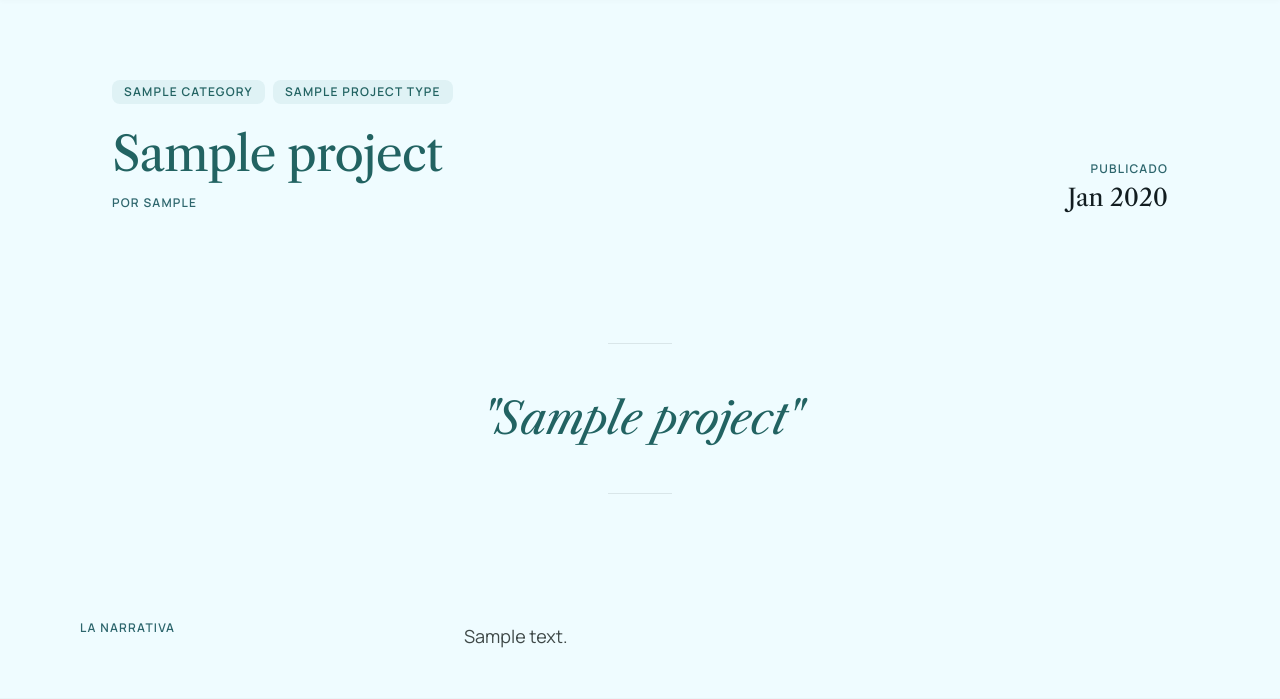
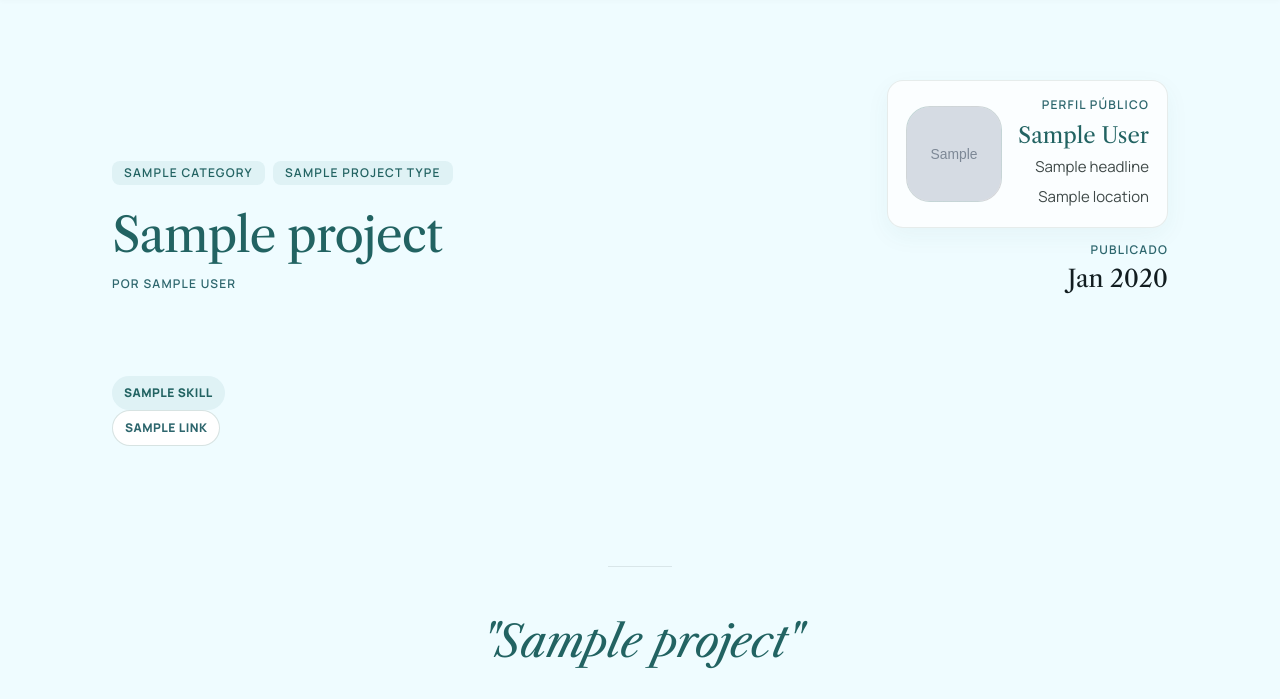
Before and after one commit to jpierre09/datapolis, a Django app: template apps/portfolio_projects/templates/portfolio_projects/project_detail.html in a window 1280 px wide. Shown: the part 80-779 px from the top of the page. Run offline with Django 5.2, Linux system fonts and the light colour scheme; the template is opened without the code that fills it: most values are stand-ins (such as "Sample title", 1, 10 or a date in 2020); grey boxes marked "Sample" are stand-in pictures; data that the repository does not hold is empty; some libraries are stand-ins or nearby versions.

Commit message:
Perfil publico actualizacion

```diff
--- a/apps/dashboard/models.py
+++ b/apps/dashboard/models.py
@@ -1,10 +1,10 @@
-from django.conf import settings
 from django.db import models
+from django.contrib.auth.models import User
 
 
 class PublicProfile(models.Model):
 	user = models.OneToOneField(
-		settings.AUTH_USER_MODEL,
+		User,
 		on_delete=models.CASCADE,
 		related_name="public_profile",
 	)
--- a/apps/portfolio_projects/templates/portfolio_projects/project_detail.html
+++ b/apps/portfolio_projects/templates/portfolio_projects/project_detail.html
@@ -31,9 +31,26 @@
                       <span class="badge-editorial">{{ project.project_type.name|default:project.project_type }}</span>
                   </div>
                   <h1 class="hero-title">{{ project.title }}</h1>
-                  <p class="hero-meta-label">Por {{ project.owner.get_full_name|default:project.owner.username }}</p>
+                  <p class="hero-meta-label">Por {{ project_profile.display_name }}</p>
               </div>
               <div class="hero-right">
+                  <div class="portfolio-author-card">
+                      <div class="portfolio-author-avatar">
+                          {% if project_profile.avatar_url %}
+                              <img src="{{ project_profile.avatar_url }}" alt="Avatar de {{ project_profile.display_name }}">
+                          {% else %}
+                              <span>{{ project_profile.display_name|slice:":1" }}</span>
+                          {% endif %}
+                      </div>
+                      <div class="portfolio-author-copy">
+                          <p class="hero-meta-label">Perfil público</p>
+                          <p class="portfolio-author-name">{{ project_profile.display_name }}</p>
+                          <p class="portfolio-author-headline">{{ project_profile.headline }}</p>
+                          {% if project_profile.location %}
+                              <p class="portfolio-author-location">{{ project_profile.location }}</p>
+                          {% endif %}
+                      </div>
+                  </div>
                   <div class="hero-meta">
                       <p class="hero-meta-label">Publicado</p>
                       <p class="hero-meta-value">{{ project.created_at|date:"M Y" }}</p>
@@ -41,6 +58,25 @@
               </div>
           </div>
       </section>
+
+      {% if project_profile.skills or project_profile.links %}
+          <section class="container-max portfolio-author-details">
+              {% if project_profile.skills %}
+                  <div class="portfolio-skill-chips portfolio-skill-chips--compact">
+                      {% for skill in project_profile.skills %}
+                          <span class="portfolio-skill-chip">{{ skill }}</span>
+                      {% endfor %}
+                  </div>
+              {% endif %}
+              {% if project_profile.links %}
+                  <div class="portfolio-link-row">
+                      {% for link in project_profile.links %}
+                          <a class="portfolio-link-pill" href="{{ link.url }}" target="_blank" rel="noopener noreferrer">{{ link.label }}</a>
+                      {% endfor %}
+                  </div>
+              {% endif %}
+          </section>
+      {% endif %}
 
       <!-- Pull Quote / Research Question -->
       <section class="pull-quote-section">
--- a/static/portfolio_projects/css/public_project.css
+++ b/static/portfolio_projects/css/public_project.css
@@ -143,8 +143,11 @@ main {
     .hero-right {
         grid-column: span 4;
         display: flex;
+        flex-direction: column;
+        gap: 16px;
         justify-content: flex-end;
         text-align: right;
+        align-items: flex-end;
     }
 }
 
@@ -670,6 +673,142 @@ main {
     line-height: 1.6;
 }
 
+.portfolio-profile-shell {
+    display: grid;
+    grid-template-columns: 1fr;
+    gap: 24px;
+    align-items: center;
+}
+
+@media(min-width: 768px) {
+    .portfolio-profile-shell {
+        grid-template-columns: auto 1fr;
+        gap: 32px;
+    }
+}
+
+.portfolio-profile-avatar,
+.portfolio-author-avatar {
+    width: 96px;
+    height: 96px;
+    border-radius: 24px;
+    overflow: hidden;
+    background: linear-gradient(135deg, rgba(34, 99, 98, 0.14), rgba(216, 167, 177, 0.25));
+    border: 1px solid rgba(34, 99, 98, 0.14);
+    display: flex;
+    align-items: center;
+    justify-content: center;
+    color: #226362;
+    font-family: 'Libre Caslon Text', Georgia, serif;
+    font-size: 36px;
+    font-weight: 400;
+    flex-shrink: 0;
+}
+
+.portfolio-profile-avatar img,
+.portfolio-author-avatar img {
+    width: 100%;
+    height: 100%;
+    object-fit: cover;
+}
+
+.portfolio-profile-copy {
+    display: flex;
+    flex-direction: column;
+    gap: 12px;
+}
+
+.portfolio-profile-kicker {
+    font-size: 12px;
+    font-weight: 700;
+    letter-spacing: 0.1em;
+    text-transform: uppercase;
+    color: #2d666d;
+}
+
+.portfolio-profile-bio,
+.portfolio-author-headline,
+.portfolio-author-location {
+    font-size: 15px;
+    line-height: 1.6;
+    color: #3f4948;
+}
+
+.portfolio-profile-location {
+    font-size: 13px;
+    font-weight: 600;
+    letter-spacing: 0.04em;
+    text-transform: uppercase;
+    color: #2d666d;
+}
+
+.portfolio-skill-chips,
+.portfolio-link-row {
+    display: flex;
+    flex-wrap: wrap;
+    gap: 10px;
+}
+
+.portfolio-skill-chips--compact {
+    margin-top: 20px;
+}
+
+.portfolio-skill-chip,
+.portfolio-link-pill {
+    display: inline-flex;
+    align-items: center;
+    justify-content: center;
+    border-radius: 999px;
+    padding: 8px 12px;
+    font-size: 12px;
+    font-weight: 700;
+    letter-spacing: 0.04em;
+    text-transform: uppercase;
+    text-decoration: none;
+}
+
+.portfolio-skill-chip {
+    background-color: rgba(127, 183, 190, 0.15);
+    color: #226362;
+}
+
+.portfolio-link-pill {
+    background-color: #ffffff;
+    color: #2d666d;
+    border: 1px solid rgba(34, 99, 98, 0.18);
+}
+
+.portfolio-author-card {
+    display: flex;
+    gap: 16px;
+    align-items: center;
+    justify-content: flex-start;
+    background-color: rgba(255, 255, 255, 0.72);
+    border: 1px solid rgba(191, 200, 199, 0.35);
+    border-radius: 16px;
+    padding: 18px;
+    box-shadow: 0 8px 24px rgba(34, 99, 98, 0.05);
+}
+
+.portfolio-author-copy {
+    display: flex;
+    flex-direction: column;
+    gap: 6px;
+}
+
+.portfolio-author-name {
+    font-family: 'Libre Caslon Text', Georgia, serif;
+    font-size: 22px;
+    font-weight: 400;
+    line-height: 1.2;
+    color: #226362;
+}
+
+.portfolio-author-details {
+    padding-top: 12px;
+    padding-bottom: 40px;
+}
+
 @media(min-width: 768px) {
     .portfolio-tagline {
         font-size: 18px;
```
Also changed, not shown: apps/portfolio_projects/templates/portfolio_projects/project_list.html (+32 -16 lines), apps/portfolio_projects/views.py (+70 -2 lines).
